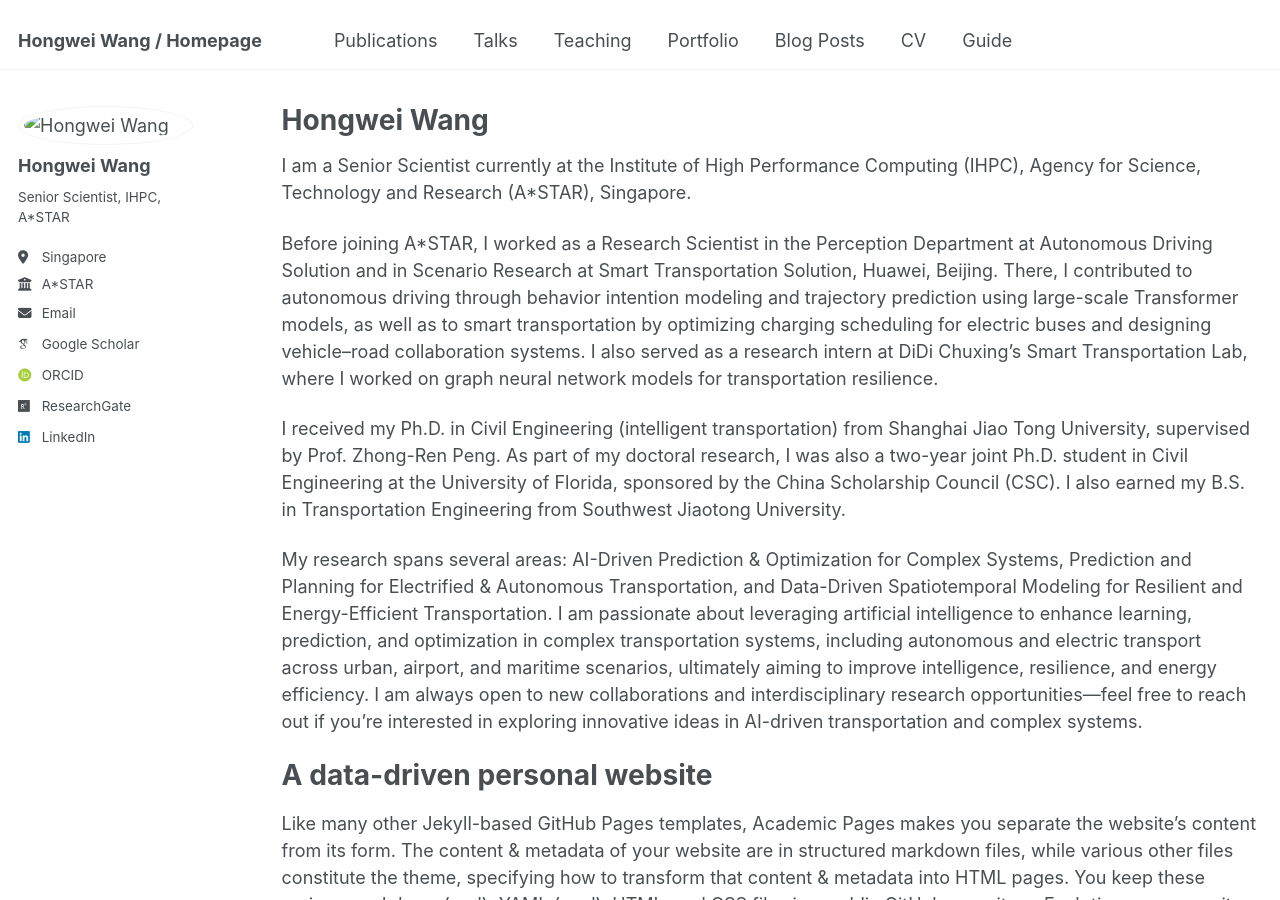
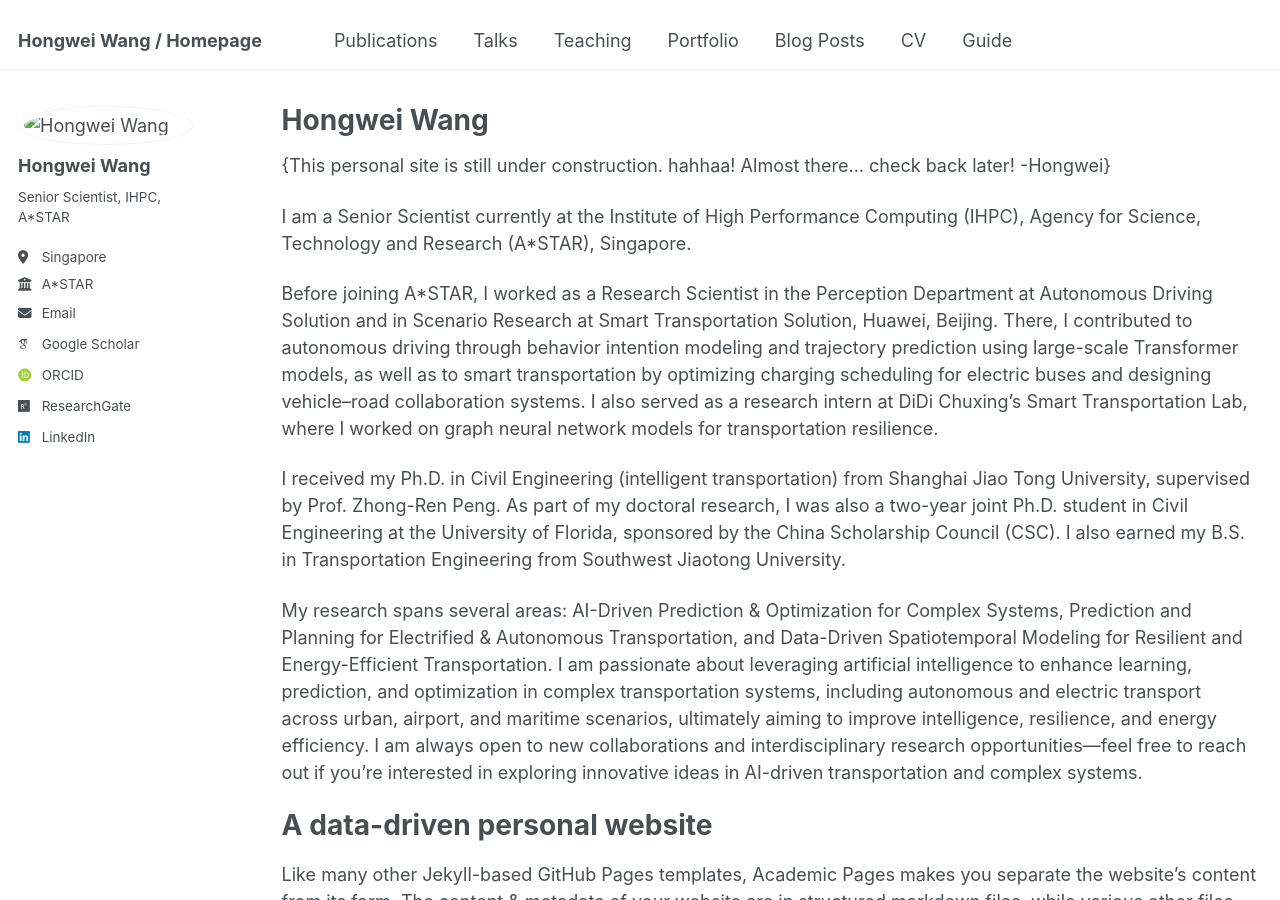
Before and after one commit to hongweiwang-lab/hongweiwang-lab.github.io, a Jekyll site: the page built from _pages/about.md, in a window 1280 px wide and 900 px high. Built offline with Jekyll 4.4.1, drawn with Linux system fonts in a browser that asks for light colours; some web fonts are replaced.

Commit message:
Update about.md

```diff
--- a/_pages/about.md
+++ b/_pages/about.md
@@ -8,6 +8,8 @@ redirect_from:
 - "/about/"
 - "/about.html"
 ---
+
+{This personal site is still under construction. hahhaa! Almost there… check back later! -Hongwei}
 
 I am a Senior Scientist currently at the Institute of High Performance Computing (IHPC), Agency for Science, Technology and Research (A*STAR), Singapore.
 
```
